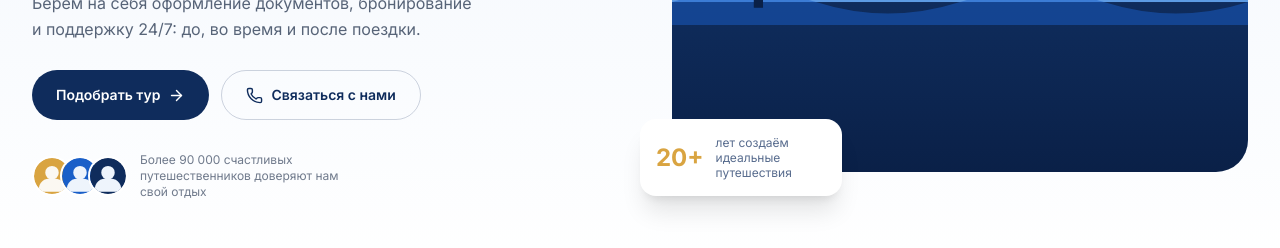
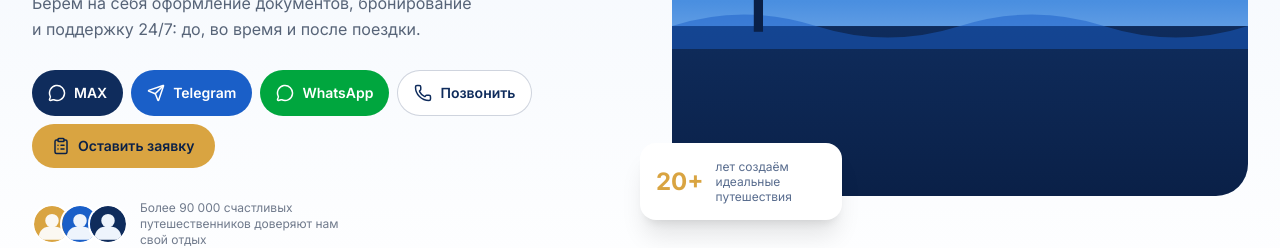
Before and after one commit to angelakhanti223-ops/pyaza_prosp, a Next.js app in the folder frontend/: page / in a window 1280 px wide. Shown: the part 457-705 px from the top of the page. Built offline with nearby package versions, Linux system fonts and the light colour scheme; no server answers.

Commit message:
Добавить мессенджеры в CTA главного экрана

```diff
--- a/frontend/src/components/home/Hero.tsx
+++ b/frontend/src/components/home/Hero.tsx
@@ -1,6 +1,5 @@
 import Image from "next/image";
-import { ArrowRight, Phone } from "lucide-react";
-import OpenLeadFormButton from "@/components/lead-form/OpenLeadFormButton";
+import ContactCtaButtons from "@/components/lead-form/ContactCtaButtons";
 import { siteImageUrl } from "@/lib/siteImagesApi";
 
 type Props = {
@@ -28,19 +27,7 @@ export default function Hero({ image }: Props) {
             до, во время и после поездки.
           </p>
 
-          <div className="mt-7 flex flex-wrap gap-3">
-            <OpenLeadFormButton className="flex items-center gap-2 rounded-full bg-navy px-6 py-3.5 text-sm font-semibold text-white transition-colors hover:bg-blue">
-              Подобрать тур
-              <ArrowRight size={17} />
-            </OpenLeadFormButton>
-            <a
-              href="tel:+79502302555"
-              className="flex items-center gap-2 rounded-full border border-navy/20 px-6 py-3.5 text-sm font-semibold text-navy transition-colors hover:bg-navy/5"
-            >
-              <Phone size={17} />
-              Связаться с нами
-            </a>
-          </div>
+          <ContactCtaButtons className="mt-7" comment="Заявка с главного экрана сайта" />
 
           <div className="mt-8 flex items-center gap-3">
             <div className="flex -space-x-3">
```
